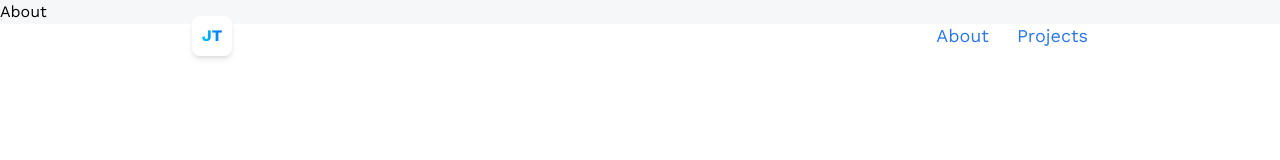
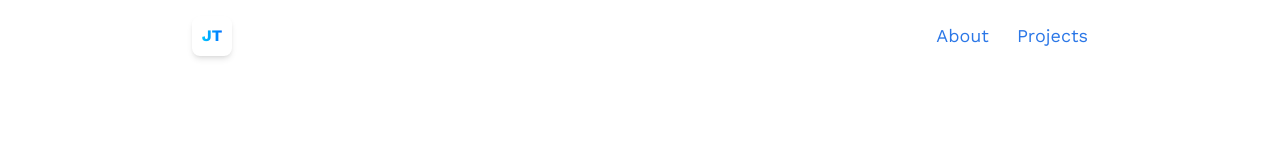
Before and after one commit to jtyj-github/3D-portfolio, a React (Vite) app: page /about in a window 1280 px wide. Shown: the top 160 px of the page. Built offline with nearby package versions, Linux system fonts and the light colour scheme.

Commit message:
:zap: add react-three/fiber

```diff
--- a/package.json
+++ b/package.json
@@ -12,6 +12,7 @@
     "preview": "vite preview"
   },
   "dependencies": {
+    "@react-three/fiber": "^8.16.8",
     "prettier": "^3.3.2",
     "react": "^18.2.0",
     "react-dom": "^18.2.0",
--- a/src/pages/About.jsx
+++ b/src/pages/About.jsx
@@ -2,7 +2,7 @@
 
 const About = () => {
     return (
-        <div>About</div>
+        <div></div>
     )
 }
 
--- a/src/pages/Home.jsx
+++ b/src/pages/Home.jsx
@@ -2,7 +2,12 @@
 
 const Home = () => {
     return (
-        <div>Home</div>
+        <section className='w-full h-screen relative'>
+            {/* <div className='absolute top-28 left-0 right-0 z-10 flex items-center justify-center'>
+                POP-UP Card component
+            </div> */}
+
+        </section>
     )
 }
 
```
Also changed, not shown: 1 other file (tests, documents, lock files or other folders).
